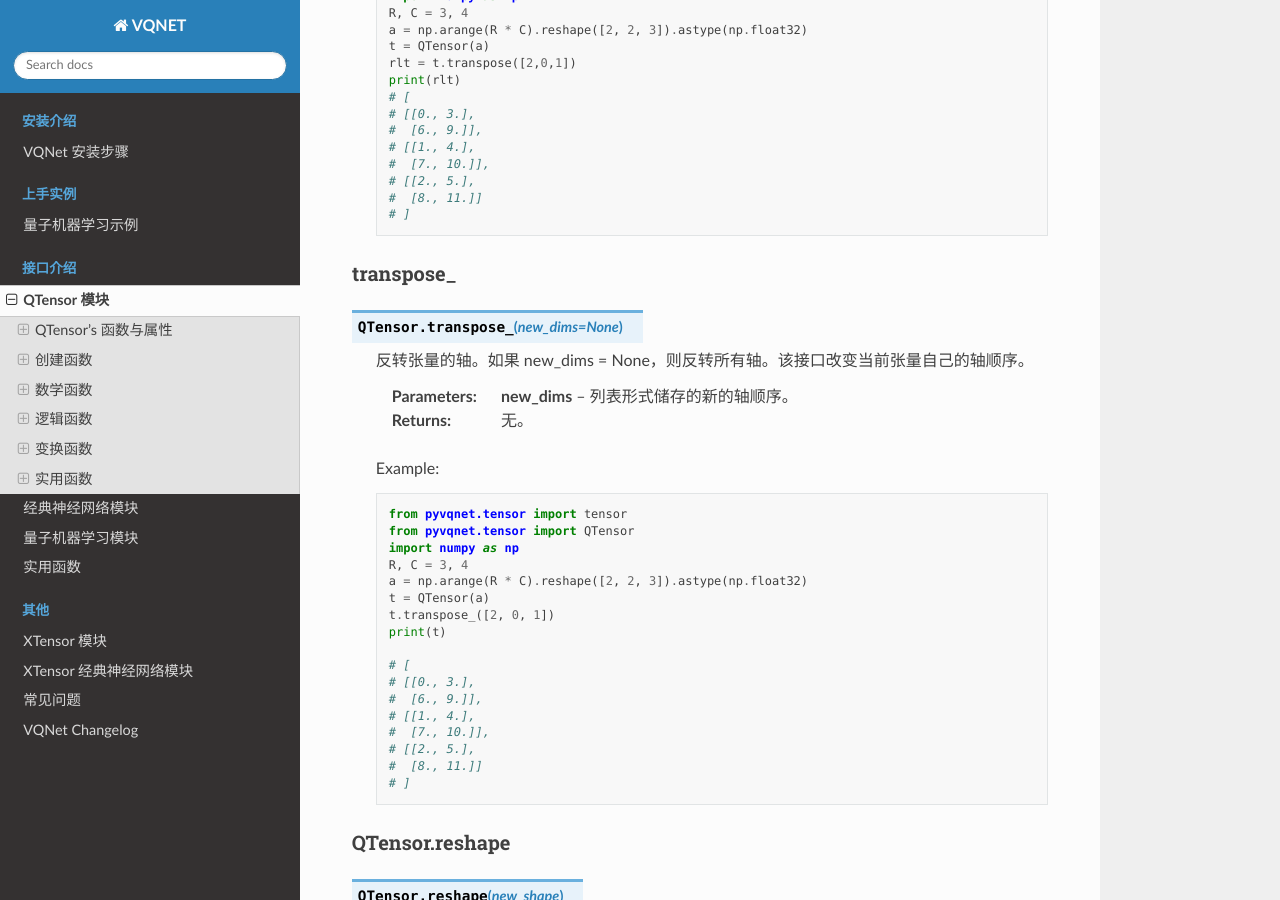
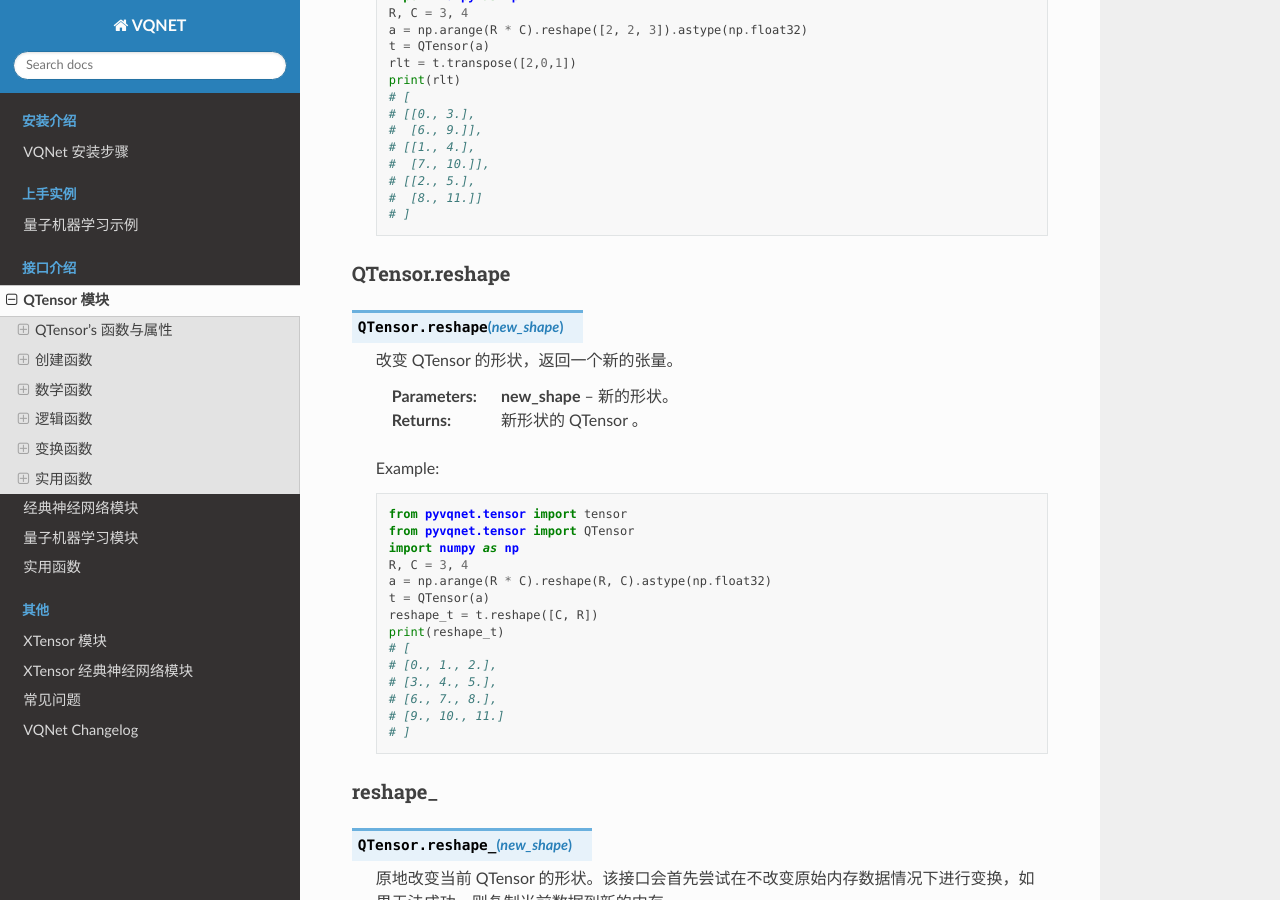
Before and after one commit to OriginQ/VQNET2.0-tutorial, a Sphinx documentation site: the page built from source/rst/QTensor.rst, in a window 1280 px wide and 900 px high, scrolled down 11606 px. Built offline with Sphinx 7.4.7 and the Read the Docs theme 2.0.0, drawn with Linux system fonts in a browser that asks for light colours; some of the changed text lies outside the part shown.

Commit message:
[fix] delete tranpose_

```diff
--- a/source/rst/QTensor.rst
+++ b/source/rst/QTensor.rst
@@ -605,38 +605,6 @@ QTensor.transpose
         #  [8., 11.]]
         # ]
 
-
-
-transpose\_
-==============================
-
-.. py:method:: QTensor.transpose_(new_dims=None)
-
-    反转张量的轴。如果 new_dims = None，则反转所有轴。该接口改变当前张量自己的轴顺序。
-
-    :param new_dims: 列表形式储存的新的轴顺序。
-
-    :return: 无。
-
-    Example::
-
-        from pyvqnet.tensor import tensor
-        from pyvqnet.tensor import QTensor
-        import numpy as np
-        R, C = 3, 4
-        a = np.arange(R * C).reshape([2, 2, 3]).astype(np.float32)
-        t = QTensor(a)
-        t.transpose_([2, 0, 1])
-        print(t)
-
-        # [
-        # [[0., 3.],
-        #  [6., 9.]],
-        # [[1., 4.],
-        #  [7., 10.]],
-        # [[2., 5.],
-        #  [8., 11.]]
-        # ]
 
 
 
```
